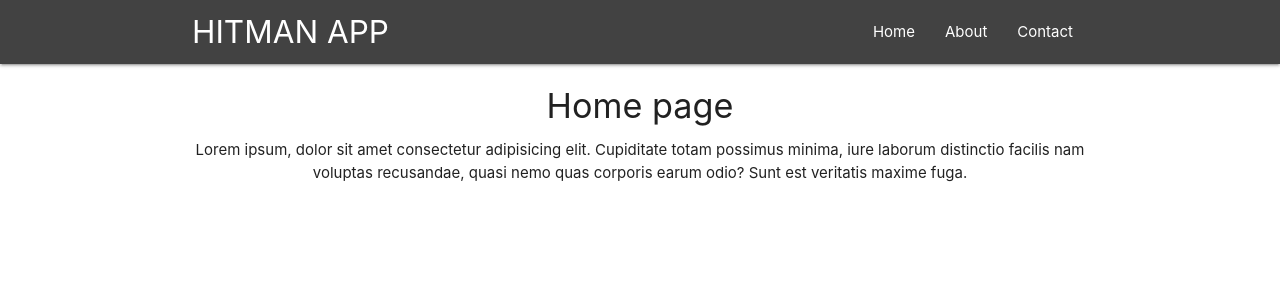
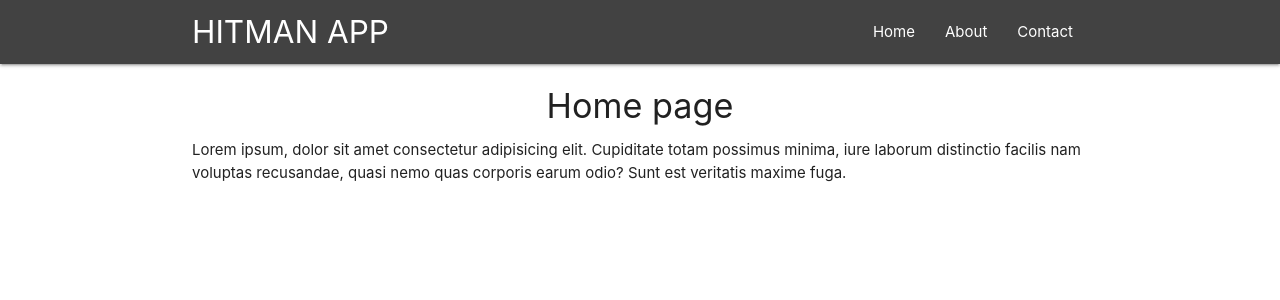
Before and after one commit to thecodelearner/react-routing, a React (Create React App) app: page /home in a window 1280 px wide. Shown: the top 300 px of the page. Built offline with nearby package versions, Linux system fonts and the light colour scheme.

Commit message:
add routing to dummy pages

```diff
--- a/src/App.js
+++ b/src/App.js
@@ -1,9 +1,9 @@
 import React, { Component } from 'react'
+import { BrowserRouter, Route } from "react-router-dom";
 import Navbar from './components/Navbar'
 import Home from './components/Home'
 import About from './components/About'
 import Contact from './components/Contact'
-import { BrowserRouter, Route } from "react-router-dom";
 
 export class App extends Component {
   render() {
--- a/src/components/About.js
+++ b/src/components/About.js
@@ -4,7 +4,7 @@ const About = () => {
 	return (
 		<div className="container">
 			<h4 className="center">About page</h4>
-			<p className="center">Lorem ipsum dolor sit amet consectetur adipisicing elit. Asperiores atque distinctio magni cum impedit et nemo, provident fugiat voluptatibus quibusdam facere voluptatum molestiae ab, autem sequi. Eaque assumenda reiciendis optio!</p>
+			<p>Lorem ipsum dolor sit amet consectetur adipisicing elit. Asperiores atque distinctio magni cum impedit et nemo, provident fugiat voluptatibus quibusdam facere voluptatum molestiae ab, autem sequi. Eaque assumenda reiciendis optio!</p>
 		</div>
 	)
 }
--- a/src/components/Home.js
+++ b/src/components/Home.js
@@ -3,10 +3,8 @@ import React from 'react'
 const Home = () => {
 	return (
 		<div className="container">
-			<h4 className="center">
-				Home page
-			</h4>
-			<p className="center">Lorem ipsum, dolor sit amet consectetur adipisicing elit. Cupiditate totam possimus minima, iure laborum distinctio facilis nam voluptas recusandae, quasi nemo quas corporis earum odio? Sunt est veritatis maxime fuga.</p>
+			<h4 className="center">Home page</h4>
+			<p>Lorem ipsum, dolor sit amet consectetur adipisicing elit. Cupiditate totam possimus minima, iure laborum distinctio facilis nam voluptas recusandae, quasi nemo quas corporis earum odio? Sunt est veritatis maxime fuga.</p>
 
 		</div>
 	)
--- a/src/components/Navbar.js
+++ b/src/components/Navbar.js
@@ -4,7 +4,7 @@ const Navbar = () => {
 	return (
 		<nav className="nav-wrapper grey darken-3">
 			<div className="container">
-				<a href="/" className="brand-logo">HITMAN APP</a>
+				<a href="/home" className="brand-logo">HITMAN APP</a>
 
 				<ul className="right">
 					<li><a href="/home">Home</a></li>
```
